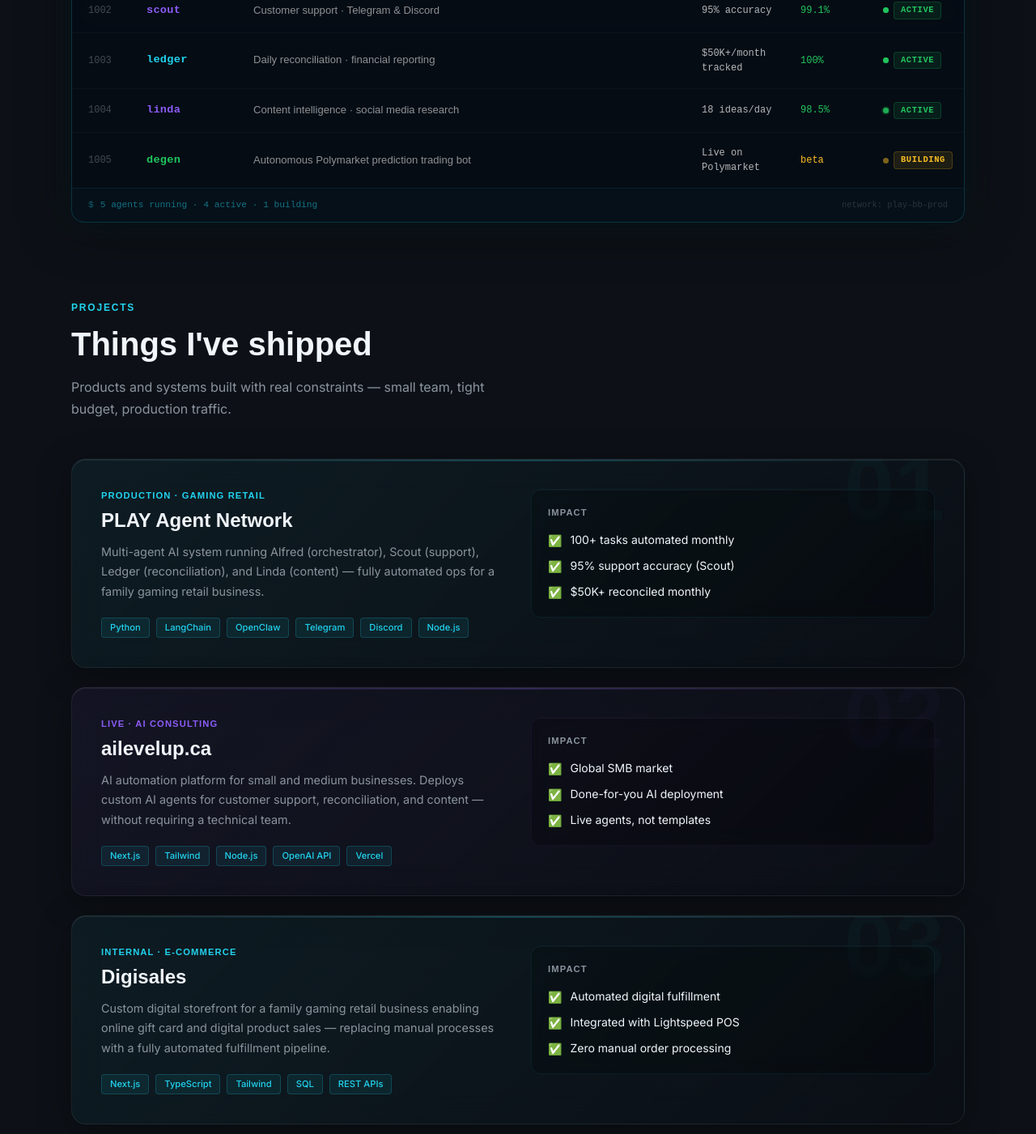
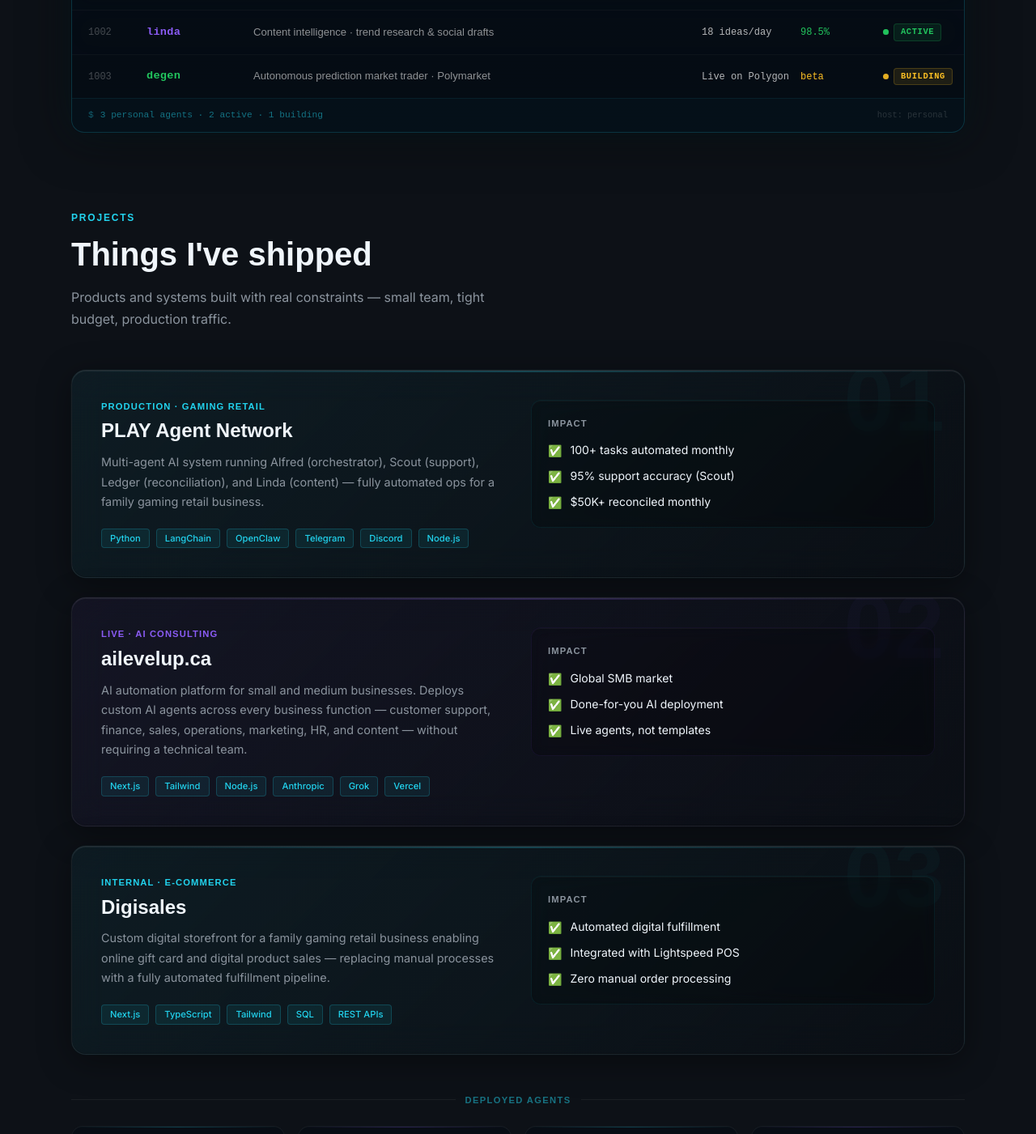
Before and after one commit to TruePrav/praveen-portfolio, a Next.js app: page / in a window 1280 px wide. Shown: the part 1260-2661 px from the top of the page at 81% size. Built offline with nearby package versions, Linux system fonts and the light colour scheme.

Commit message:
feat: live-systems, agent cards, skills, security headers, Next.js 14.2.35

```diff
--- a/app/components/hero.tsx
+++ b/app/components/hero.tsx
@@ -175,7 +175,7 @@
             >
               Technical Operations Manager building multi-agent AI systems. I design
               networks that automate ops, customer support, reconciliation, and content —
-              running 24/7 across Telegram, Discord, and the web.
+              running 24/7. I interact with them through Telegram, Discord, WhatsApp, and the web.
             </p>
 
             {/* CTAs */}
--- a/app/components/live-systems.tsx
+++ b/app/components/live-systems.tsx
@@ -7,7 +7,7 @@
     pid: '1001',
     name: 'alfred',
     displayName: 'Alfred',
-    role: 'Orchestrator · multi-agent ops via Telegram',
+    role: 'Personal orchestrator · memory, scheduling, proactive ops',
     stat: '100+ tasks/month',
     status: 'active',
     color: '#22D3EE',
@@ -16,43 +16,21 @@
   },
   {
     pid: '1002',
-    name: 'scout',
-    displayName: 'Scout',
-    role: 'Customer support · Telegram & Discord',
-    stat: '95% accuracy',
-    status: 'active',
-    color: '#8B5CF6',
-    uptime: '99.1%',
-    module: 'support.handler',
-  },
-  {
-    pid: '1003',
-    name: 'ledger',
-    displayName: 'Ledger',
-    role: 'Daily reconciliation · financial reporting',
-    stat: '$50K+/month tracked',
-    status: 'active',
-    color: '#22D3EE',
-    uptime: '100%',
-    module: 'finance.reconcile',
-  },
-  {
-    pid: '1004',
     name: 'linda',
     displayName: 'Linda',
-    role: 'Content intelligence · social media research',
+    role: 'Content intelligence · trend research & social drafts',
     stat: '18 ideas/day',
     status: 'active',
     color: '#8B5CF6',
     uptime: '98.5%',
-    module: 'content.generator',
+    module: 'content.megaphone',
   },
   {
-    pid: '1005',
+    pid: '1003',
     name: 'degen',
     displayName: 'Degen',
-    role: 'Autonomous Polymarket prediction trading bot',
-    stat: 'Live on Polymarket',
+    role: 'Autonomous prediction market trader · Polymarket',
+    stat: 'Live on Polygon',
     status: 'building',
     color: '#22C55E',
     uptime: 'beta',
@@ -88,7 +66,7 @@
           <p className="section-label mb-3">LIVE SYSTEMS</p>
           <h2 className="section-title mb-4">What&apos;s running right now</h2>
           <p style={{ color: 'var(--text-secondary)', maxWidth: '520px', lineHeight: 1.7 }}>
-            A network of autonomous AI agents handling real business ops — 24/7, no supervision required.
+            Personal AI agents I run daily — orchestration, content intelligence, and autonomous trading. Business agents are deployed separately for clients.
           </p>
         </div>
 
@@ -147,7 +125,7 @@
                 letterSpacing: '0.06em',
               }}
             >
-              agent-status --network play-bb --watch
+              agent-status --personal --watch
             </div>
 
             {/* Live indicator */}
@@ -348,7 +326,7 @@
                 color: 'rgba(34,211,238,0.5)',
               }}
             >
-              5 agents running · 4 active · 1 building
+              3 personal agents · 2 active · 1 building
             </span>
             <span
               style={{
@@ -358,7 +336,7 @@
                 color: 'rgba(255,255,255,0.15)',
               }}
             >
-              network: play-bb-prod
+              host: personal
             </span>
           </div>
         </div>
--- a/app/components/projects.tsx
+++ b/app/components/projects.tsx
@@ -22,13 +22,13 @@
     title: 'ailevelup.ca',
     tag: 'Live · AI Consulting',
     description:
-      'AI automation platform for small and medium businesses. Deploys custom AI agents for customer support, reconciliation, and content — without requiring a technical team.',
+      'AI automation platform for small and medium businesses. Deploys custom AI agents across every business function — customer support, finance, sales, operations, marketing, HR, and content — without requiring a technical team.',
     impact: [
       'Global SMB market',
       'Done-for-you AI deployment',
       'Live agents, not templates',
     ],
-    stack: ['Next.js', 'Tailwind', 'Node.js', 'OpenAI API', 'Vercel'],
+    stack: ['Next.js', 'Tailwind', 'Node.js', 'Anthropic', 'Grok', 'Vercel'],
     accent: '#8B5CF6',
     glow: 'rgba(139,92,246,0.06)',
     number: '02',
@@ -84,7 +84,7 @@
         </div>
 
         {/* Project cards */}
-        <div style={{ display: 'flex', flexDirection: 'column', gap: '24px' }}>
+        <div style={{ display: 'flex', flexDirection: 'column', gap: '24px', marginBottom: '48px' }}>
           {projects.map((project, i) => (
             <div
               key={project.title}
@@ -243,6 +243,130 @@
             </div>
           ))}
         </div>
+        {/* Business Agents — Deployed */}
+        <div className="reveal" style={{ marginTop: '16px' }}>
+          <div style={{ display: 'flex', alignItems: 'center', gap: '12px', marginBottom: '24px' }}>
+            <div style={{ height: '1px', flex: 1, background: 'rgba(255,255,255,0.06)' }} />
+            <span style={{
+              fontFamily: "'Space Grotesk', sans-serif",
+              fontSize: '0.7rem',
+              fontWeight: 600,
+              letterSpacing: '0.12em',
+              textTransform: 'uppercase',
+              color: 'rgba(34,211,238,0.5)',
+            }}>
+              Deployed Agents
+            </span>
+            <div style={{ height: '1px', flex: 1, background: 'rgba(255,255,255,0.06)' }} />
+          </div>
+
+          <div style={{
+            display: 'grid',
+            gridTemplateColumns: 'repeat(auto-fill, minmax(260px, 1fr))',
+            gap: '16px',
+          }}>
+            {[
+              {
+                name: 'Scout',
+                color: '#22D3EE',
+                function: 'Customer Support',
+                desc: 'Handles customer inquiries 24/7 — product questions, issue resolution, escalation routing, and region policy enforcement. Learns the business and improves over time.',
+                metrics: '95% accuracy · <1 min response',
+                module: 'support.handler',
+              },
+              {
+                name: 'Ledger',
+                color: '#8B5CF6',
+                function: 'Finance & Reconciliation',
+                desc: 'Pulls sales data from POS systems, matches against supplier invoices, flags discrepancies, and delivers a formatted daily report. Runs automatically every morning.',
+                metrics: '$50K+/month tracked · daily',
+                module: 'finance.reconcile',
+              },
+              {
+                name: 'Linda',
+                color: '#22D3EE',
+                function: 'Content Intelligence',
+                desc: 'Monitors trending topics across social platforms, researches competitor content, and surfaces daily post ideas with engagement context. Outputs ready-to-review drafts.',
+                metrics: '18 ideas/day · multi-platform',
+                module: 'content.megaphone',
+              },
+              {
+                name: 'Ranger',
+                color: '#8B5CF6',
+                function: 'Digital Sales Support',
+                desc: 'Supports the digital storefront — handles product questions, delivery status, redemption issues, and auto-escalates edge cases to a human. Integrated with the e-commerce backend.',
+                metrics: '98%+ eval accuracy',
+                module: 'sales.digital',
+              },
+            ].map((agent) => (
+              <div
+                key={agent.name}
+                className="reveal"
+                style={{
+                  padding: '24px',
+                  borderRadius: '14px',
+                  background: 'rgba(5,12,20,0.6)',
+                  border: '1px solid rgba(255,255,255,0.06)',
+                  backdropFilter: 'blur(12px)',
+                  WebkitBackdropFilter: 'blur(12px)',
+                  position: 'relative',
+                  overflow: 'hidden',
+                }}
+              >
+                <div style={{
+                  position: 'absolute', top: 0, left: 0, right: 0, height: '1px',
+                  background: `linear-gradient(90deg, transparent, ${agent.color}40, transparent)`,
+                }} />
+
+                <div style={{ display: 'flex', alignItems: 'flex-start', justifyContent: 'space-between', marginBottom: '12px' }}>
+                  <div>
+                    <div style={{
+                      fontFamily: "'JetBrains Mono', 'Fira Code', monospace",
+                      fontSize: '0.85rem',
+                      fontWeight: 600,
+                      color: agent.color,
+                      marginBottom: '2px',
+                    }}>{agent.name.toLowerCase()}</div>
+                    <div style={{
+                      fontFamily: "'Space Grotesk', sans-serif",
+                      fontSize: '0.65rem',
+                      fontWeight: 600,
+                      letterSpacing: '0.1em',
+                      textTransform: 'uppercase',
+                      color: 'rgba(255,255,255,0.35)',
+                    }}>{agent.function}</div>
+                  </div>
+                  <span style={{
+                    fontFamily: "'JetBrains Mono', monospace",
+                    fontSize: '0.6rem',
+                    color: 'rgba(34,197,94,0.7)',
+                    padding: '2px 8px',
+                    borderRadius: '4px',
+                    background: 'rgba(34,197,94,0.08)',
+                    border: '1px solid rgba(34,197,94,0.15)',
+                  }}>ACTIVE</span>
+                </div>
+
+                <p style={{
+                  fontFamily: "'Space Grotesk', sans-serif",
+                  fontSize: '0.8rem',
+                  color: 'rgba(255,255,255,0.5)',
+                  lineHeight: 1.6,
+                  marginBottom: '14px',
+                }}>{agent.desc}</p>
+
+                <div style={{
+                  fontFamily: "'JetBrains Mono', monospace",
+                  fontSize: '0.65rem',
+                  color: `${agent.color}80`,
+                  paddingTop: '12px',
+                  borderTop: '1px solid rgba(255,255,255,0.05)',
+                }}>{agent.metrics}</div>
+              </div>
+            ))}
+          </div>
+        </div>
+
       </div>
     </section>
   );
--- a/app/components/skills.tsx
+++ b/app/components/skills.tsx
@@ -7,7 +7,7 @@
     category: 'AI & Agents',
     icon: '🤖',
     color: '#22D3EE',
-    skills: ['LangChain', 'OpenAI API', 'OpenClaw', 'Multi-Agent Systems', 'Prompt Engineering', 'RAG'],
+    skills: ['LangChain', 'Anthropic Claude', 'OpenAI', 'Google Gemini', 'Grok / xAI', 'OpenClaw', 'Multi-Agent Systems', 'Prompt Engineering', 'RAG', 'MCP'],
   },
   {
     category: 'Backend',
--- /dev/null
+++ b/next.config.js
@@ -0,0 +1,31 @@
+/** @type {import('next').NextConfig} */
+const nextConfig = {
+  async headers() {
+    return [
+      {
+        source: "/(.*)",
+        headers: [
+          { key: "X-Frame-Options", value: "DENY" },
+          { key: "X-Content-Type-Options", value: "nosniff" },
+          { key: "Strict-Transport-Security", value: "max-age=63072000; includeSubDomains; preload" },
+          { key: "Referrer-Policy", value: "strict-origin-when-cross-origin" },
+          { key: "Permissions-Policy", value: "camera=(), microphone=(), geolocation=()" },
+          {
+            key: "Content-Security-Policy",
+            value: [
+              "default-src 'self'",
+              "script-src 'self' 'unsafe-inline' 'unsafe-eval'",
+              "style-src 'self' 'unsafe-inline' https://fonts.googleapis.com",
+              "font-src 'self' https://fonts.gstatic.com",
+              "img-src 'self' data: blob: https:",
+              "connect-src 'self'",
+              "frame-ancestors 'none'",
+            ].join("; "),
+          },
+        ],
+      },
+    ];
+  },
+};
+
+module.exports = nextConfig;
--- a/package.json
+++ b/package.json
@@ -16,7 +16,7 @@
   "dependencies": {
     "@headlessui/react": "^2.2.4",
     "@heroicons/react": "^2.2.0",
-    "next": "^14.0.4",
+    "next": "^14.2.35",
     "react": "^18.2.0",
     "react-dom": "^18.2.0",
     "react-twitter-embed": "^4.0.4"
```
Also changed, not shown: 2 other files (tests, documents, lock files or other folders).
